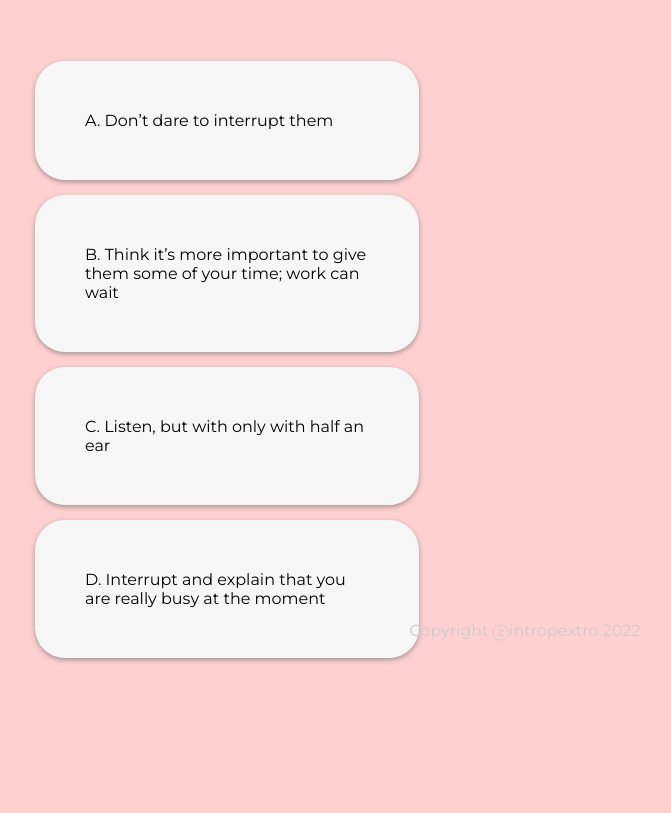
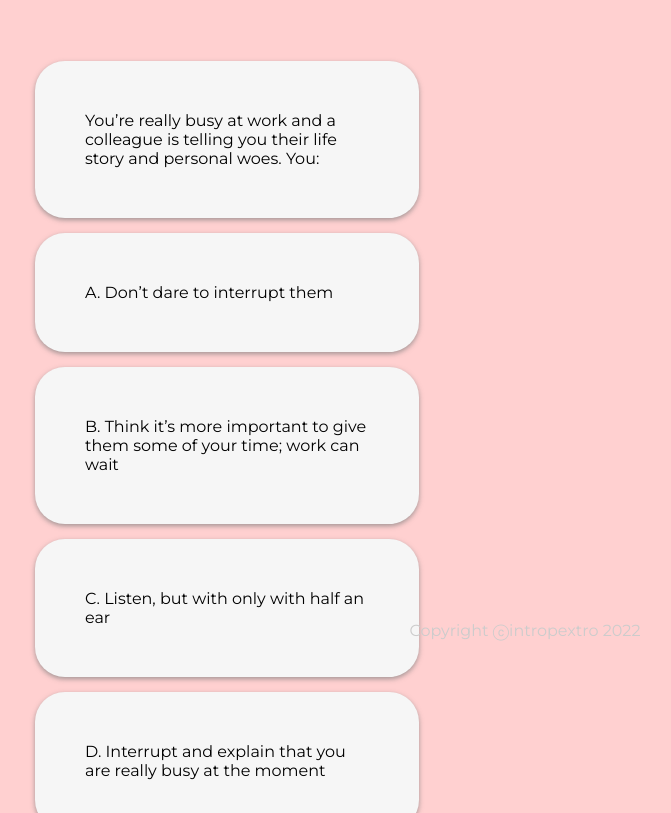
Before and after one commit to phenomenone/survey_introvert_extrovert, a React (Create React App) app: page / in a window 1280 px wide. Shown: the part 139-952 px from the top of the page, without its empty margins (115-786 px from the left). Before the commit the page ends 812 px from the top, so only its background shows below. Built offline with nearby package versions, Linux system fonts and the light colour scheme; a web font is replaced by a local one.

Commit message:
[Add] Update and refactor App and Card components.

```diff
--- a/public/styles.css
+++ b/public/styles.css
@@ -24,6 +24,7 @@ html {
   float: center;
 }
 
+
 /* footer */
 
 footer {
--- a/src/components/App.jsx
+++ b/src/components/App.jsx
@@ -2,20 +2,31 @@ import React from "react";
 // import Header from "./Header";
 import Footer from "./Footer";
 import Card from "./Card";
+import data from "../data";
 
 function App() {
+  console.log(data);
   return (
-    <div className="container">
+    <div>
       {/* <Header /> */}
+      <div className="container">
+        <Card
+          answer={data[0].question}
+        />
+        <Card
+          answer={data[0].answer1}
+        />
+        <Card
+          answer={data[0].answer2}
+        />
+        <Card
+          answer={data[0].answer3}
+        />
+        <Card
+          answer={data[0].answer4}
+        />
+      </div>
 
-
-      <Card
-        question="You’re really busy at work and a colleague is telling you their life story and personal woes. You:"
-        answer1="A. Don’t dare to interrupt them"
-        answer2="B. Think it’s more important to give them some of your time; work can wait"
-        answer3="C. Listen, but with only with half an ear"
-        answer4="D. Interrupt and explain that you are really busy at the moment"
-      />
       <Footer />
     </div>
   );
--- a/src/components/Card.jsx
+++ b/src/components/Card.jsx
@@ -2,20 +2,9 @@ import React from "react";
 
 function Card(Props) {
   return (
-    <div className="container">
       <div className="card">
-        <p>{Props.answer1}</p>
+        <p>{Props.answer}</p>
       </div>
-      <div className="card">
-        <p>{Props.answer2}</p>
-      </div>
-      <div className="card">
-        <p>{Props.answer3}</p>
-      </div>
-      <div className="card">
-        <p>{Props.answer4}</p>
-      </div>
-    </div>
   );
 }
 
--- a/src/data.js
+++ b/src/data.js
@@ -42,3 +42,5 @@ const data = [
         answer4: "D. Keep telling it until they pay attention"
     }
 ];
+
+export default data;
```
